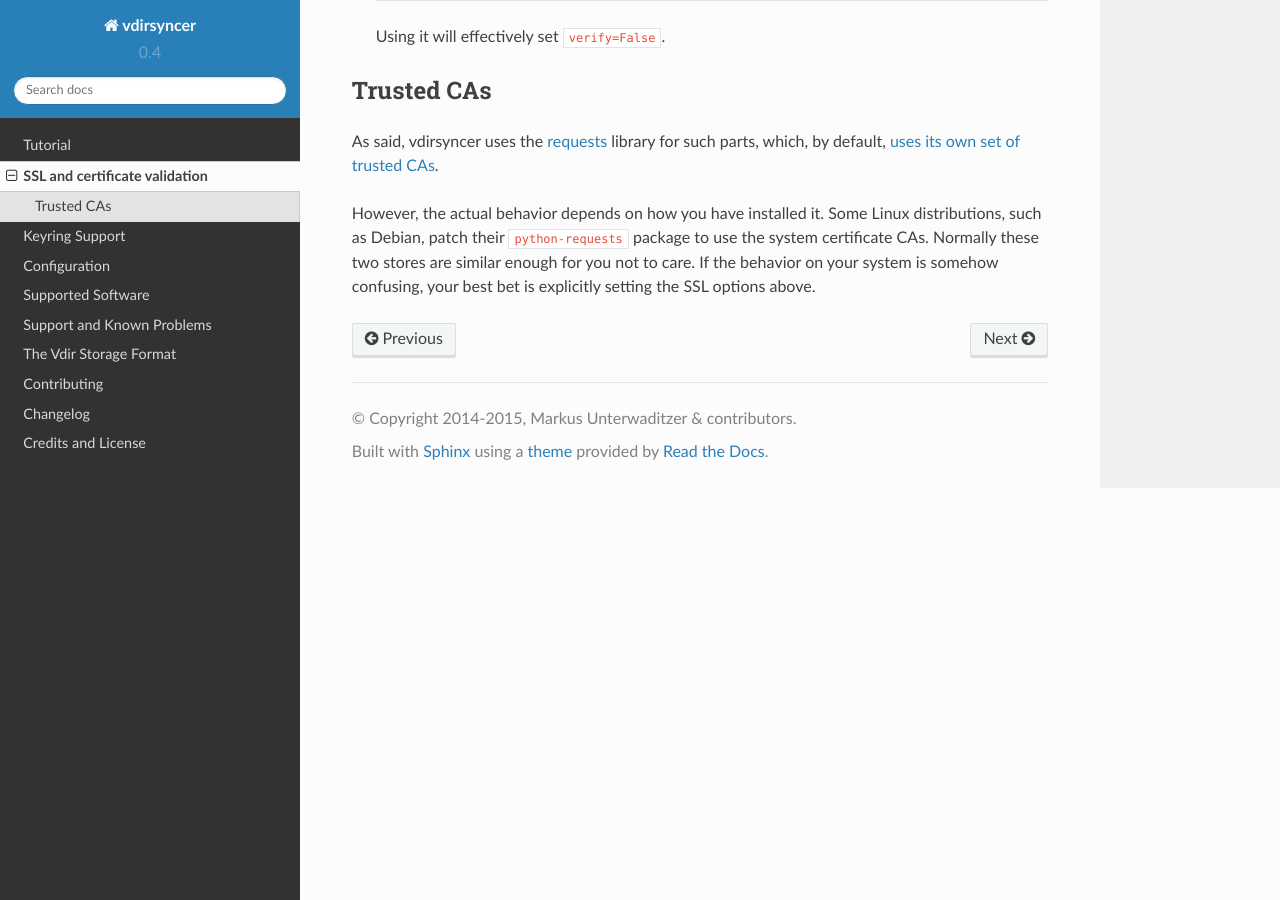
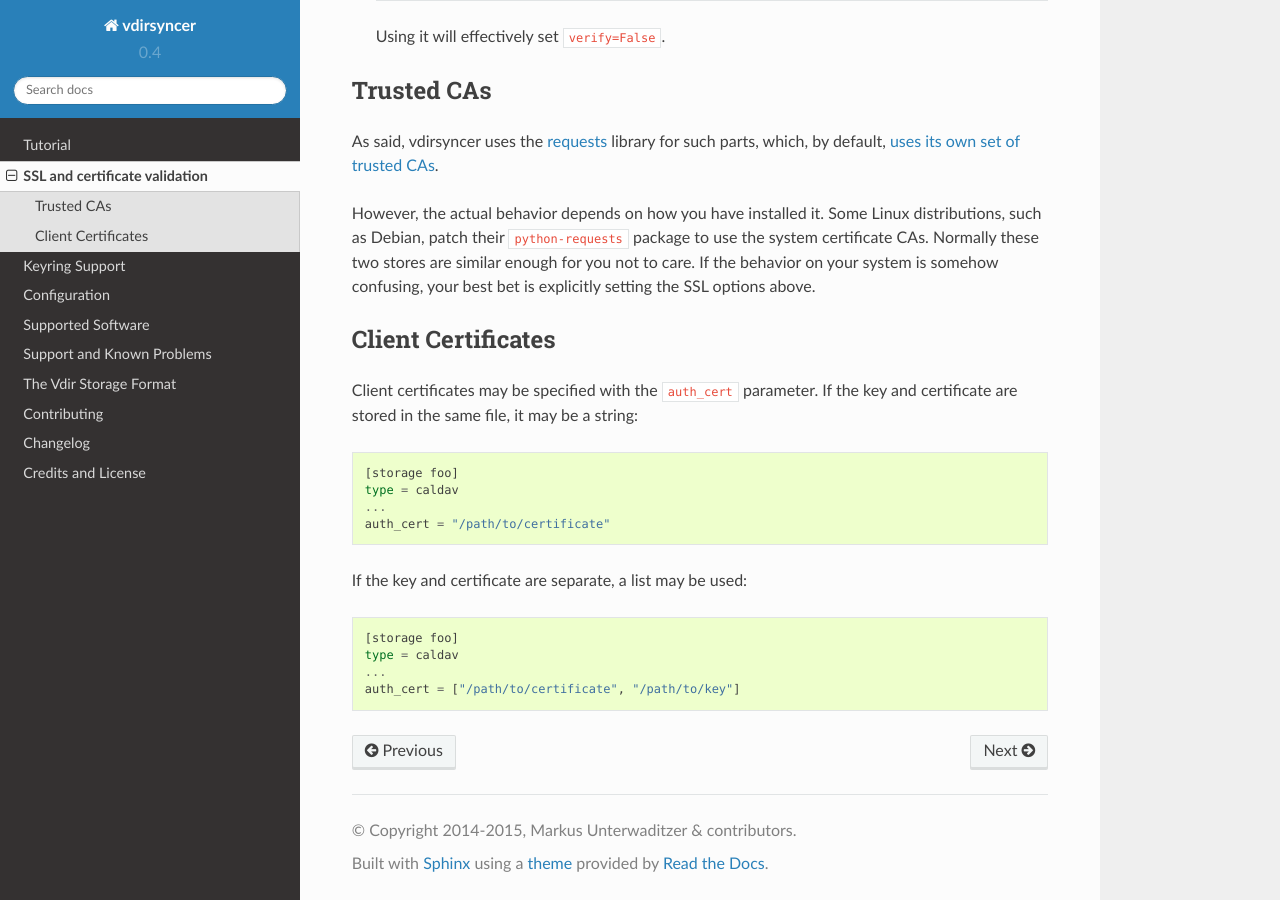
Before and after one commit to pimutils/vdirsyncer, a Sphinx documentation site: the page built from docs/ssl-tutorial.rst, in a window 1280 px wide and 900 px high, scrolled down 772 px. Built offline with Sphinx 7.4.7 and the Read the Docs theme 2.0.0, drawn with Linux system fonts in a browser that asks for light colours.

Commit message:
ssl: support client certificates
Password-protected keys are not supported.

```diff
--- a/docs/ssl-tutorial.rst
+++ b/docs/ssl-tutorial.rst
@@ -53,4 +53,24 @@
 you not to care. If the behavior on your system is somehow confusing, your best
 bet is explicitly setting the SSL options above.
 
+.. _ssl-client-certs:
+
+Client Certificates
+-------------------
+
+Client certificates may be specified with the ``auth_cert`` parameter. If the
+key and certificate are stored in the same file, it may be a string::
+
+   [storage foo]
+   type = caldav
+   ...
+   auth_cert = "/path/to/certificate"
+
+If the key and certificate are separate, a list may be used::
+
+   [storage foo]
+   type = caldav
+   ...
+   auth_cert = ["/path/to/certificate", "/path/to/key"]
+
 .. _requests: http://www.python-requests.org/
```
Also changed, not shown: 2 other files.
